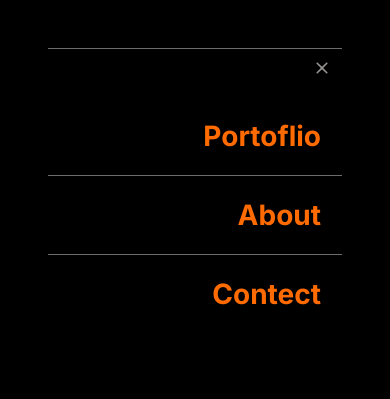
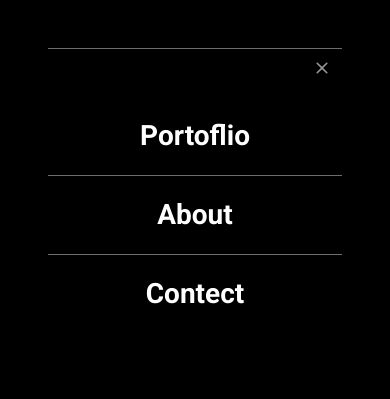
Before and after one commit to mavericks-db/cr2-mobile-menu, a website: page index.html in a window 390 px wide. Both pictures are taken after a click on the button 366 px from the left and 27 px from the top of the page. Shown: the top 399 px of the page. Drawn offline with Linux system fonts and the light colour scheme.

Commit message:
Improve styling of mobile menu

```diff
--- a/css/menu.css
+++ b/css/menu.css
@@ -17,13 +17,13 @@
 }
 
 .modalContainer li {
-  font-family: "Inter", sans-serif;
+  font-family: "Roboto", sans-serif;
   list-style-type: none;
   font-weight: 600;
   font-size: 1.75rem;
   line-height: 2.75rem;
   border-top: 1px solid #6f6c6b;
-  text-align: right;
+  text-align: center;
 }
 
 .links.first {
@@ -31,7 +31,7 @@
 }
 
 .links {
-  color: #ff6b00;
+  color: white;
   padding: 0.75rem 1rem;
   text-decoration: none;
   display: block;
```
